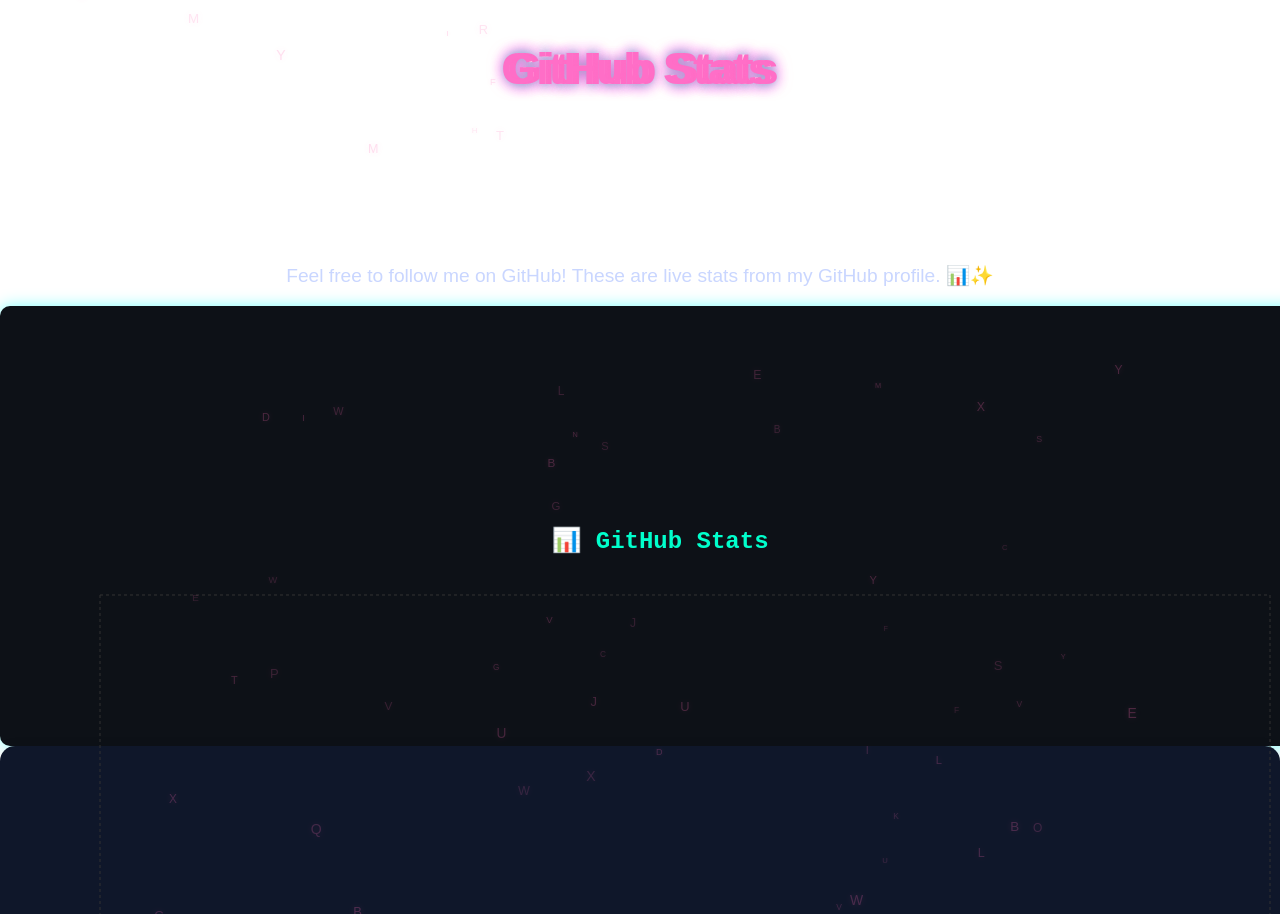
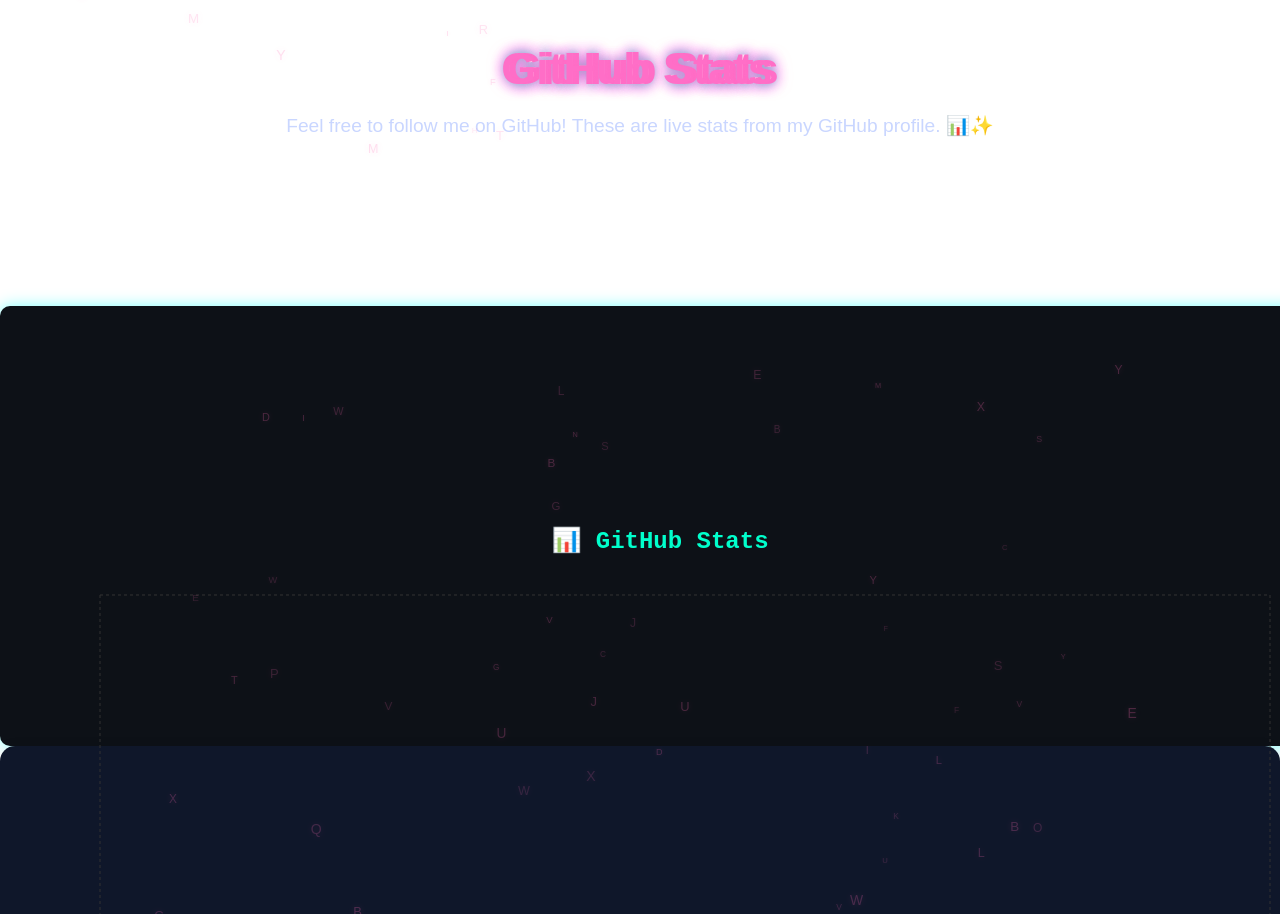
Before and after one commit to Sukh-Virk/personalwebvirk2, a React (Create React App) app: page / in a window 1280 px wide. Shown: the part 4021-4935 px from the top of the page. Built offline with nearby package versions, Linux system fonts and the light colour scheme; no server answers.

Commit message:
Update App.js

```diff
--- a/src/App.js
+++ b/src/App.js
@@ -332,7 +332,7 @@ function App() {
   </h2>
   <p
     style={{
-      paddingTop: "150px",
+      paddingBottom: "150px",
       textAlign: "center",
       fontSize: "1.2rem",
       color: darkMode ? "#c9d6ff" : "#37474f",
```
